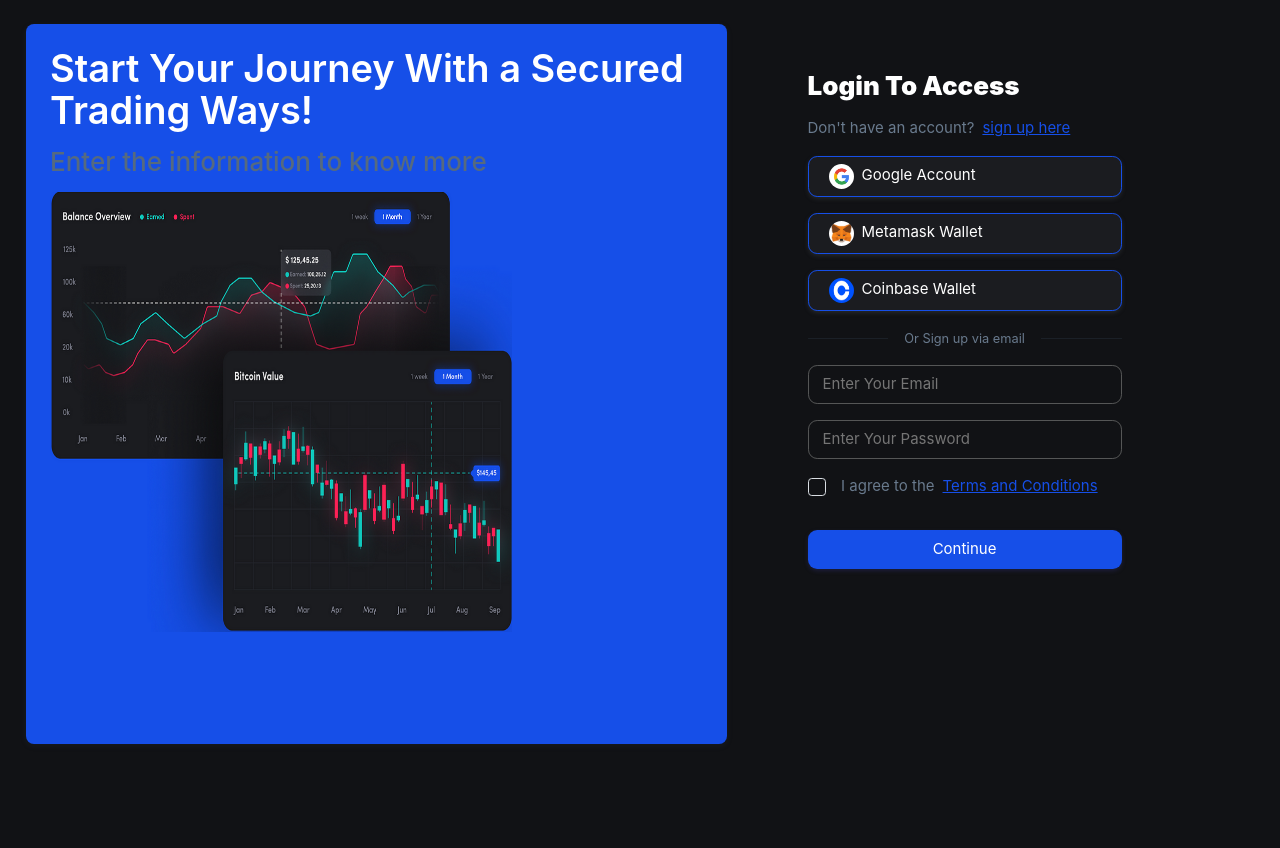
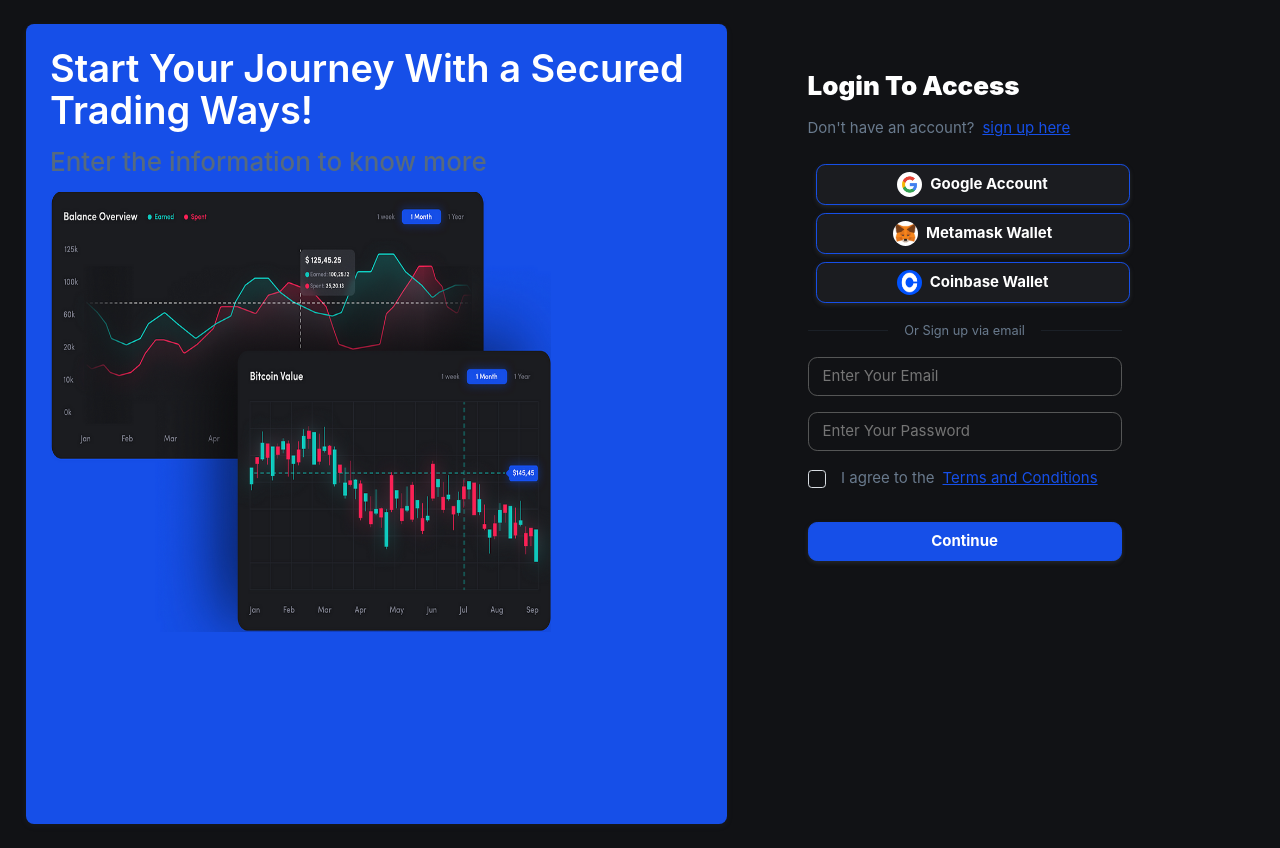
Before and after one commit to solomonyusuf/cryptobit, a Vue app: page / in a window 1280 px wide. Before the commit the page ends 800 px from the top, so only its background shows below. Built offline with nearby package versions, Linux system fonts and the light colour scheme; the HTML template or start-up script is replaced by a standard one.

Commit message:
break down button widgets

```diff
--- a/src/App.vue
+++ b/src/App.vue
@@ -13,6 +13,7 @@ import LinkWidget from './components/LinkWidget.vue';
 
           <div class="bit-row bit-justify-content-center">
             <CardWidget
+             height="100vh"
              background="#164fe8"
             />
             <!-- <div class="bit-card bit-col-md-7 bit-col-lg-7 bit-col-sm-12">
@@ -46,20 +47,27 @@ import LinkWidget from './components/LinkWidget.vue';
                         </div>
                        <div class="bit-mb-3">
                         <ButtonWidget
-                        class="bit-mb-3"
+                        output="button"
                         background="#1b1c20"
+                        title="Google Account"
+                        margin="0.5rem"
+                        weight="700"
                         />
                         <ButtonWidget
-                        class="bit-mb-3"
+                        output="button"
                         image="/images/metamask.png"
                         title="Metamask Wallet"
                         background="#1b1c20"
+                        margin="0.5rem"
+                         weight="700"
                         />
                         <ButtonWidget
-                        class="bit-mb-3"
+                        output="button"
                         image="/images/coinbase.png"
                         title="Coinbase Wallet"
                         background="#1b1c20"
+                        margin="0.5rem"
+                         weight="700"
                         />
                        </div>
                        <div class="divider bit-mb-3">
@@ -90,7 +98,13 @@ import LinkWidget from './components/LinkWidget.vue';
                         </div>
                         </div>
                         <div class="bit-mb-3">
-                          <button type="button" class="bit-btn bit-btn-primary bit-w-100">Continue</button>
+                          <ButtonWidget
+                              output="button"
+                              image=""
+                              title="Continue"
+                              weight="700"
+                              background="#164fe8"
+                              />
                         </div>
                        </form>
                    </div>
--- a/src/components/ButtonWidget.vue
+++ b/src/components/ButtonWidget.vue
@@ -35,16 +35,22 @@ const { title, color, image, margin, output, background, shadow, borderColor } =
     type: String as () => "button" | "submit" | "reset",
     default: "button",
   },
+  weight: {
+    type: String,
+    default: "400",
+  },
 });
 </script>
 
 <template>
   <button
+    v-if="image"
     :type="output"
     :style="{
       color,
       background,
       borderColor,
+      fontWeight: weight,
       boxShadow: shadow,
       margin,
     }"
@@ -56,6 +62,21 @@ const { title, color, image, margin, output, background, shadow, borderColor } =
       width="25px"
       class="rounded-pill button-image"
     />
+    {{ title }}
+  </button>
+  <button
+    v-if="!image"
+    :type="output"
+    :style="{
+      color,
+      background,
+      borderColor,
+      fontWeight: weight,
+      boxShadow: shadow,
+      margin,
+    }"
+    class="bit-btn bit-w-100"
+  >
     {{ title }}
   </button>
 </template>
@@ -75,6 +96,11 @@ const { title, color, image, margin, output, background, shadow, borderColor } =
   font-size: 0.9375rem;
   border-radius: 0.575rem;
   transition: all 0.2s ease-in-out;
+  display: flex;
+  justify-content: center;
+  align-items: center;
+  font-weight: 700;
+  gap: 0.5rem;
 }
 
 .bit-w-100 {
--- a/src/components/CardWidget.vue
+++ b/src/components/CardWidget.vue
@@ -11,6 +11,10 @@ defineProps({
     type: String,
     default: "0.5rem",
   },
+  height: {
+    type: String,
+    default: "100vh",
+  },
 
 
 });
@@ -18,7 +22,7 @@ defineProps({
 </script>
 
 <template>
-  <div :style="{ background, borderRadius: corner }" class="bit-card bit-col-md-7 bit-col-lg-7 bit-col-sm-12">
+  <div :style="{ background, height, borderRadius: corner }" class="bit-card bit-col-md-7 bit-col-lg-7 bit-col-sm-12">
         <div class="bit-card-body bit-mb-4">
             <TextWidget
             title="Start Your Journey With a Secured Trading Ways!"
@@ -35,6 +39,7 @@ defineProps({
             weight="500"
             />
             <ImageWidget
+            width="76.66666%"
             src="/images/bg1.png"
             />
 
--- a/src/components/ImageWidget.vue
+++ b/src/components/ImageWidget.vue
@@ -22,7 +22,7 @@ const { src, height, width, margin } = defineProps({
 </script>
 
 <template>
-  <img :src="src" :style="{height, width, margin }" class="bit-sm-col bit-lg-col" />
+  <img  :src="src" :style="{height, width, margin }" class="bit-sm-col bit-lg-col" />
 </template>
 
 <style lang="scss">
```
